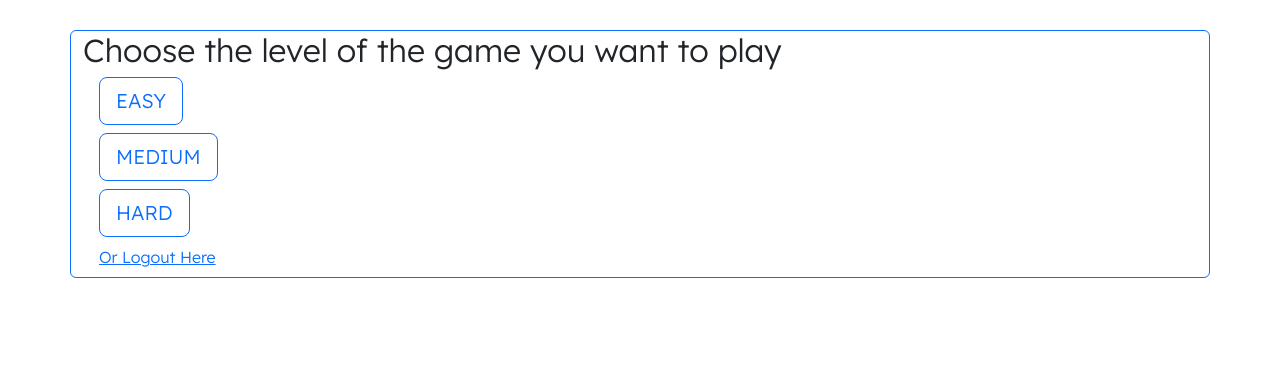
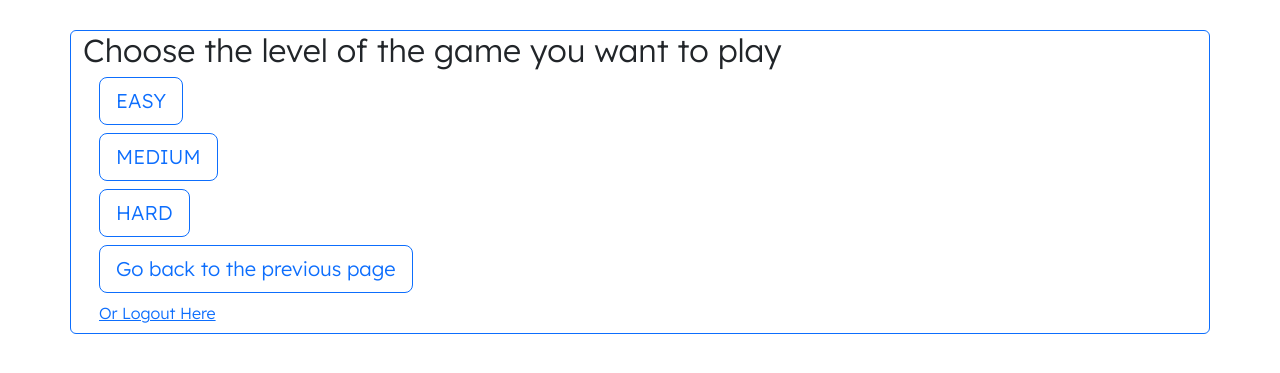
Before and after one commit to Reem-313/Personal_Memory_Game, a PHP site: page /preplaying.php in a window 1280 px wide. Shown: the top 373 px of the page. Run offline with PHP 8.4, Linux system fonts and the light colour scheme; the visitor is signed in with stand-in values (Sample User, id 1); data comes from the database, SQL or seed files in the repository; data that the repository does not hold is empty.

Commit message:
added resources

```diff
--- a/preplaying.php
+++ b/preplaying.php
@@ -1,8 +1,6 @@
 <?php
 require 'dbconnection.php';
 // Initialize the session
-//https://www.youtube.com/watch?v=kffivnAYUAY
-//https://w3schools.invisionzone.com/topic/57154-problem-with-user-registrtion-system/
 if (!empty($_SESSION['id'])) {
     $id= $_SESSION["id"];
     $result= mysqli_query($conn, "SELECT * FROM users WHERE userId=$id");
@@ -31,7 +29,7 @@ foreach($rows as $row) {
     <link rel="stylesheet" href="mainstyle.css">
   <title>Home Page</title>
 </head>
-<body>
+    <body>
                 <div class="container card border-primary mb-2">
                     <h2>Choose the level of the game you want to play</h2>
                     <div class="form-group mx-sm-3 mb-2">
@@ -42,6 +40,9 @@ foreach($rows as $row) {
                     </div>
                     <div class="form-group mx-sm-3 mb-2">
                         <button onclick="hardcheck()" class="btn btn-outline-primary btn-lg"> HARD </button><br>
+                    </div>
+                    <div class="form-group mx-sm-3 mb-2">
+                        <button onClick="location.href='welcome.php'" type="button" class="btn btn-outline-primary btn-lg">Go back to the previous page</button>
                     </div>
                     <div class="form-group mx-sm-3 mb-2">
                         <a href="logout.php"> Or Logout Here </a>
```
Also changed, not shown: med.php (+8 -5 lines).
